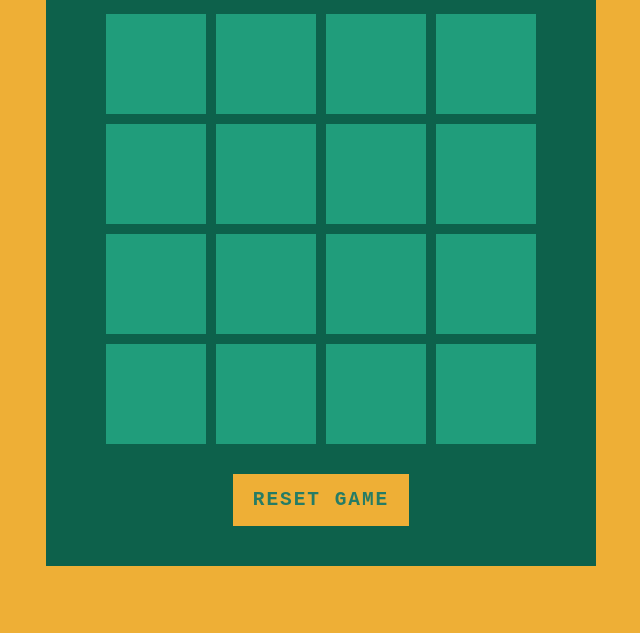
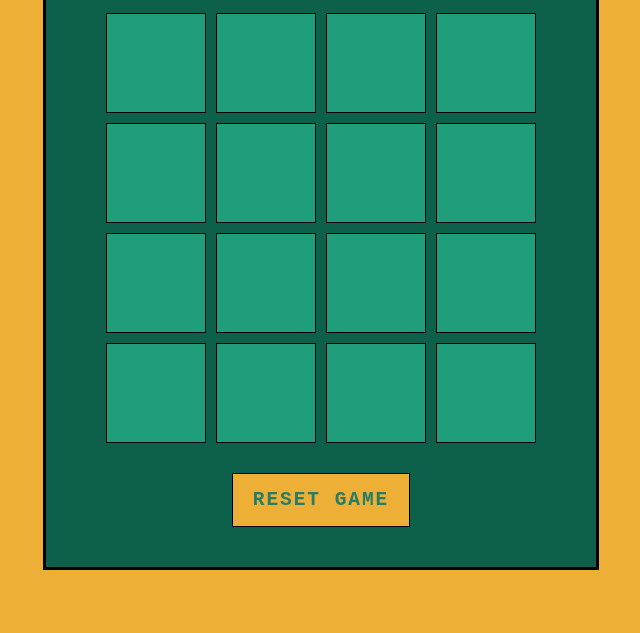
Before and after one commit to aisha-png/f-c-game, a plain HTML site: page index.html in a window 1280 px wide. Shown: the part 167-800 px from the top of the page, without its empty margins (319-959 px from the left). Drawn offline with Linux system fonts and the light colour scheme.

Commit message:
added shodowing to container, items

```diff
--- a/style.css
+++ b/style.css
@@ -21,6 +21,7 @@ body {
     gap: 30px;
     background: #0d614b;
     padding: 40px 60px;
+    border: 3px solid #000;
 }
 
 h2 {
@@ -47,6 +48,7 @@ h2:hover {
     text-transform: uppercase;
     cursor: pointer;
     font-weight: 600;
+    border: 1px solid #000;
 }
 
 .reset:focus {
@@ -78,6 +80,7 @@ h2:hover {
     background-color:#eeaf36;
     transition: 0.25s;
     cursor: pointer;
+    border: 1px solid #000;
 }
 
 .item img {
```
